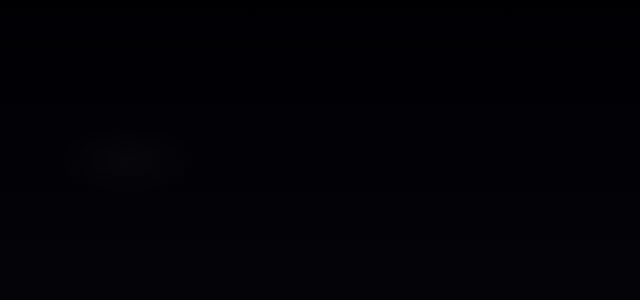
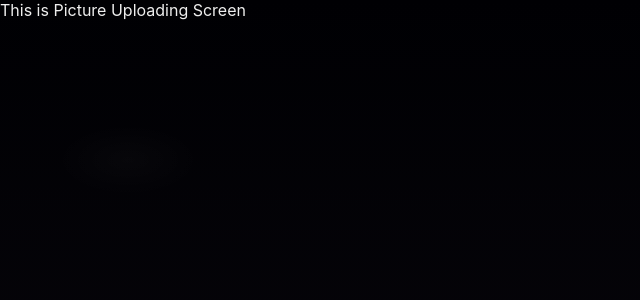
Before and after one commit to sameer021000/GoldArtisan, a React (Create React App) app in the folder frontend/: page /PictureUploadingPath in a window 1280 px wide. Before the commit this address had no page. Shown: the top 300 px of the page, without its empty margins (0-640 px from the left). Built offline with nearby package versions, Linux system fonts and the light colour scheme.

Commit message:
Created PictureUploadingFolder

```diff
--- a/frontend/src/App.js
+++ b/frontend/src/App.js
@@ -4,6 +4,7 @@ import SplashScreen from './SplashScreenFolder/SplashScreen';
 import SignUpScreen from './SignUpFolder/SignUpScreen';
 import HomeScreen from './HomeScreenFolder/HomeScreen';
 import SignInScreen from './SignInFolder/SignInScreen';
+import PictureUploadingScreen from './PictureUploadingFolder/PictureUploadingScreen';
 
 function App() {
   return (
@@ -13,6 +14,7 @@ function App() {
         <Route path="/SignUpPath" element={<SignUpScreen />} />
         <Route path="/SignInPath" element={<SignInScreen/>}/>
         <Route path="/HomeScreenPath" element={<HomeScreen/>}/>
+        <Route path="/PictureUploadingPath" element={<PictureUploadingScreen/>}/>
       </Routes>
     </Router>
   );
--- a/frontend/src/HomeScreenFolder/HomeScreen.jsx
+++ b/frontend/src/HomeScreenFolder/HomeScreen.jsx
@@ -8,8 +8,7 @@ function HomeScreen()
   const handleCompleteProfile = () =>
   {
     console.log("[v0] Complete Profile button clicked")
-    // Navigate to profile completion page when ready
-    // navigate('/ProfilePath');
+    navigate('/PictureUploadingPath');
   }
 
   const handleSignOut = () =>
--- /dev/null
+++ b/frontend/src/PictureUploadingFolder/PictureUploadingScreen.jsx
@@ -0,0 +1,8 @@
+import "./PictureUploadingScreenCSS.css";
+function PictureUploadingScreen()
+{
+    return(
+        <div>This is Picture Uploading Screen</div>
+    );
+}
+export default PictureUploadingScreen;
```
Also changed, not shown: frontend/src/PictureUploadingFolder/PictureUploadingScreenCSS.css (added).
